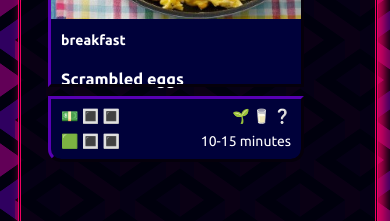
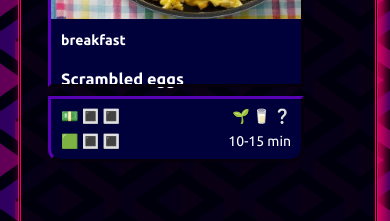
Before and after one commit to PrivateN00b/privatenoob.top, a React (Vite) app: page /Recipes in a window 390 px wide. Shown: the part 1680-1901 px from the top of the page. Built offline with nearby package versions, Linux system fonts and the light colour scheme.

Commit message:
ui: changed Recipe component listing responsiveness

```diff
--- a/src/pages/blogs/Recipes/Recipes.tsx
+++ b/src/pages/blogs/Recipes/Recipes.tsx
@@ -13,7 +13,7 @@ const RecipeList = styled.div`
   padding-bottom: 40px;
   margin: 0 20px;
 
-  @media (max-width: 900px) {
+  @media (max-width: 1000px) {
     flex-wrap: wrap;
   }
 `;
@@ -45,7 +45,7 @@ function Recipes() {
             cost={1}
             restriction="vegetarian?"
             difficulty={1}
-            length="10-15 minutes"
+            length="10-15 min"
             imgSrc="/scrambled-eggs.jpg"
             imgAlt="Scrambled eggs"
           />
```
